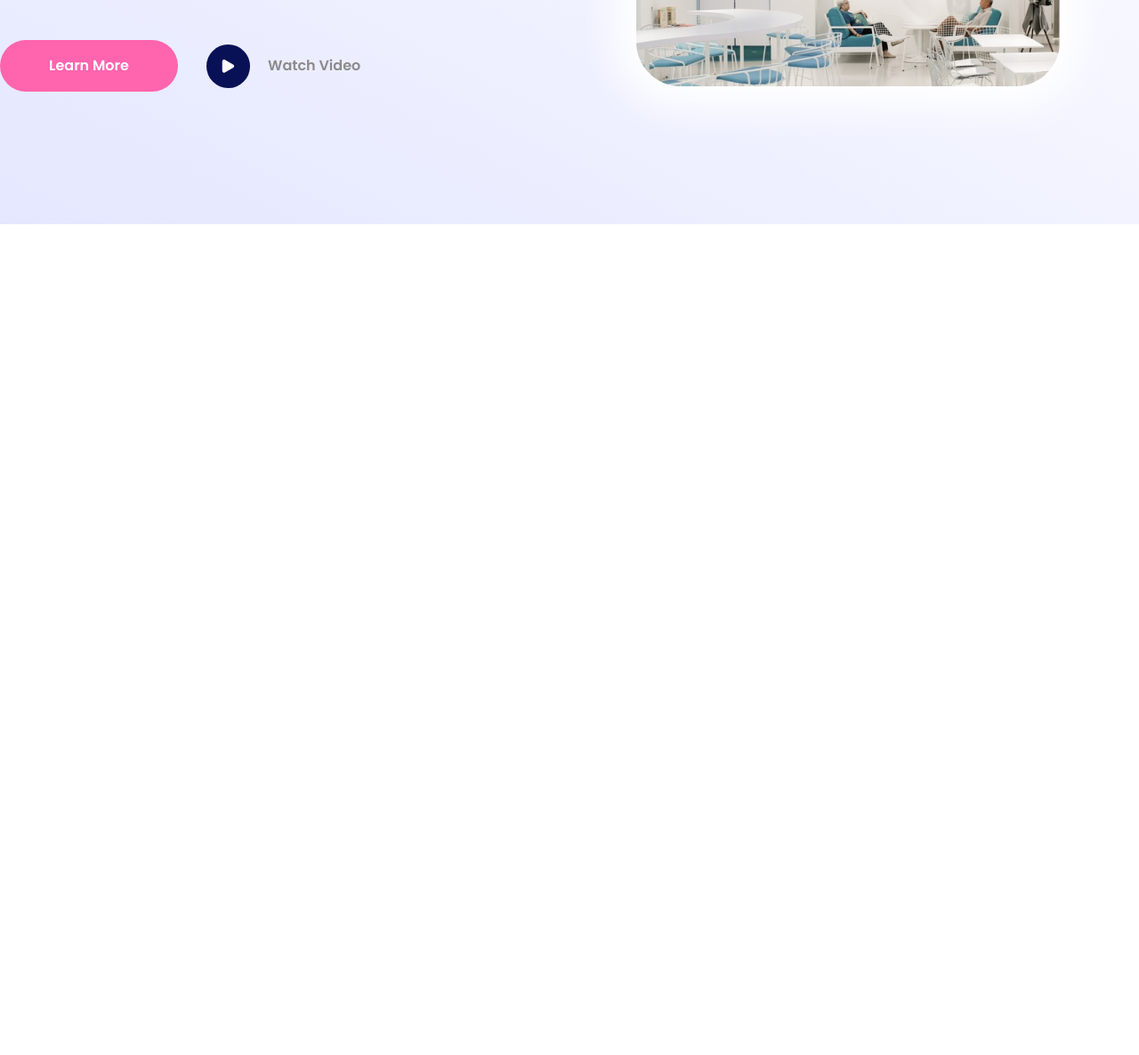
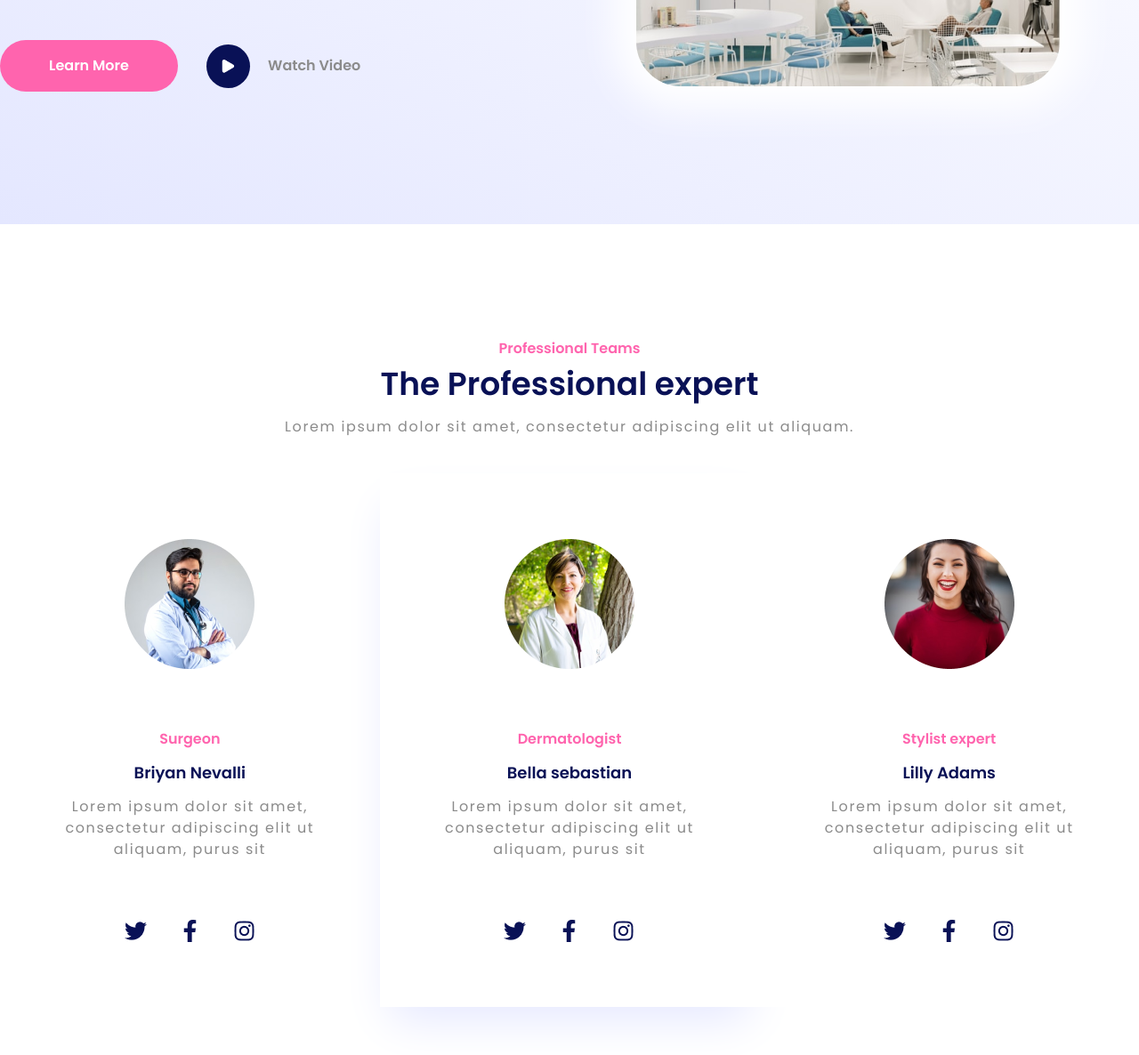
Before and after one commit to fsholehan/beauticee, a website: page public/index.html in a window 1280 px wide. Shown: the part 2226-3412 px from the top of the page at 89% size. Before the commit the page ends 2478 px from the top, so only its background shows below. Drawn offline with nearby package versions, Linux system fonts and the light colour scheme.

Commit message:
update testimonials section

```diff
--- a/public/index.html
+++ b/public/index.html
@@ -185,7 +185,7 @@
               congue fringilla cras tellus enim.
             </p>
             <div
-              class="flex flex-col md:flex-row w-full space-y-5 md:space-y-0 md:space-x-8 mt-12"
+              class="flex flex-col md:flex-row w-full space-y-5 md:space-y-0 md:space-x-8 mt-12 pb-10 md:pb-0"
             >
               <a
                 class="w-full h-14 md:w-[200px] md:h-[58px] bg-pink-10 flex items-center justify-center font-semibold text-white rounded-full"
@@ -208,6 +208,91 @@
       </div>
     </section>
     <!-- end about us -->
+    <!-- testimonial -->
+    <section class="bg-white py-20 md:py-32">
+      <div class="container mx-auto px-6 md:px-0">
+        <div class="text-center">
+          <span class="font-semibold text-pink-10">Professional Teams</span>
+          <h3
+            class="text-2xl md:text-4xl text-purple-15 font-semibold mt-2 md:w-[430px] md:mx-auto"
+          >
+            The Professional expert
+          </h3>
+          <p
+            class="text-sm md:text-base text-gray-10 tracking-widest mt-4 md:w-[848px] mx-auto"
+          >
+            Lorem ipsum dolor sit amet, consectetur adipiscing elit ut aliquam.
+          </p>
+        </div>
+        <div class="grid grid-cols-1 md:grid-cols-3 mt-10">
+          <div
+            class="bg-white w-auto h-[600px] flex flex-col items-center justify-around p-10"
+          >
+            <div>
+              <img src="images/unsplash_pTrhfmj2jDA.png" alt="" />
+            </div>
+            <div class="text-center flex flex-col space-y-3">
+              <span class="font-semibold text-pink-10">Surgeon</span>
+              <h5 class="font-semibold text-purple-15 text-lg">
+                Briyan Nevalli
+              </h5>
+              <p class="text-gray-10 tracking-widest">
+                Lorem ipsum dolor sit amet, consectetur adipiscing elit ut
+                aliquam, purus sit
+              </p>
+            </div>
+            <div class="flex items-center space-x-9">
+              <img class="cursor-pointer" src="images/twitter.png" alt="" />
+              <img class="cursor-pointer" src="images/facebook-f.png" alt="" />
+              <img class="cursor-pointer" src="images/instagram.png" alt="" />
+            </div>
+          </div>
+          <div
+            class="bg-white w-auto h-[600px] flex flex-col items-center justify-around p-10 shadow-2xl shadow-[#E4E7FF]"
+          >
+            <div>
+              <img src="images/unsplash_FVh_yqLR9eA.png" alt="" />
+            </div>
+            <div class="text-center flex flex-col space-y-3">
+              <span class="font-semibold text-pink-10">Dermatologist</span>
+              <h5 class="font-semibold text-purple-15 text-lg">
+                Bella sebastian
+              </h5>
+              <p class="text-gray-10 tracking-widest">
+                Lorem ipsum dolor sit amet, consectetur adipiscing elit ut
+                aliquam, purus sit
+              </p>
+            </div>
+            <div class="flex items-center space-x-9">
+              <img class="cursor-pointer" src="images/twitter.png" alt="" />
+              <img class="cursor-pointer" src="images/facebook-f.png" alt="" />
+              <img class="cursor-pointer" src="images/instagram.png" alt="" />
+            </div>
+          </div>
+          <div
+            class="bg-white w-auto h-[600px] flex flex-col items-center justify-around p-10"
+          >
+            <div>
+              <img src="images/unsplash_mEZ3PoFGs_k.png" alt="" />
+            </div>
+            <div class="text-center flex flex-col space-y-3">
+              <span class="font-semibold text-pink-10">Stylist expert</span>
+              <h5 class="font-semibold text-purple-15 text-lg">Lilly Adams</h5>
+              <p class="text-gray-10 tracking-widest">
+                Lorem ipsum dolor sit amet, consectetur adipiscing elit ut
+                aliquam, purus sit
+              </p>
+            </div>
+            <div class="flex items-center space-x-9">
+              <img class="cursor-pointer" src="images/twitter.png" alt="" />
+              <img class="cursor-pointer" src="images/facebook-f.png" alt="" />
+              <img class="cursor-pointer" src="images/instagram.png" alt="" />
+            </div>
+          </div>
+        </div>
+      </div>
+    </section>
+    <!-- end testimonial -->
     <!-- alpineJs -->
     <script
       defer
```
Also changed, not shown: public/images/facebook-f.png (added), public/images/instagram.png (added), public/images/twitter.png (added), public/images/unsplash_FVh_yqLR9eA.png (added), public/images/unsplash_mEZ3PoFGs_k.png (added), public/images/unsplash_pTrhfmj2jDA.png (added), public/style.css.
